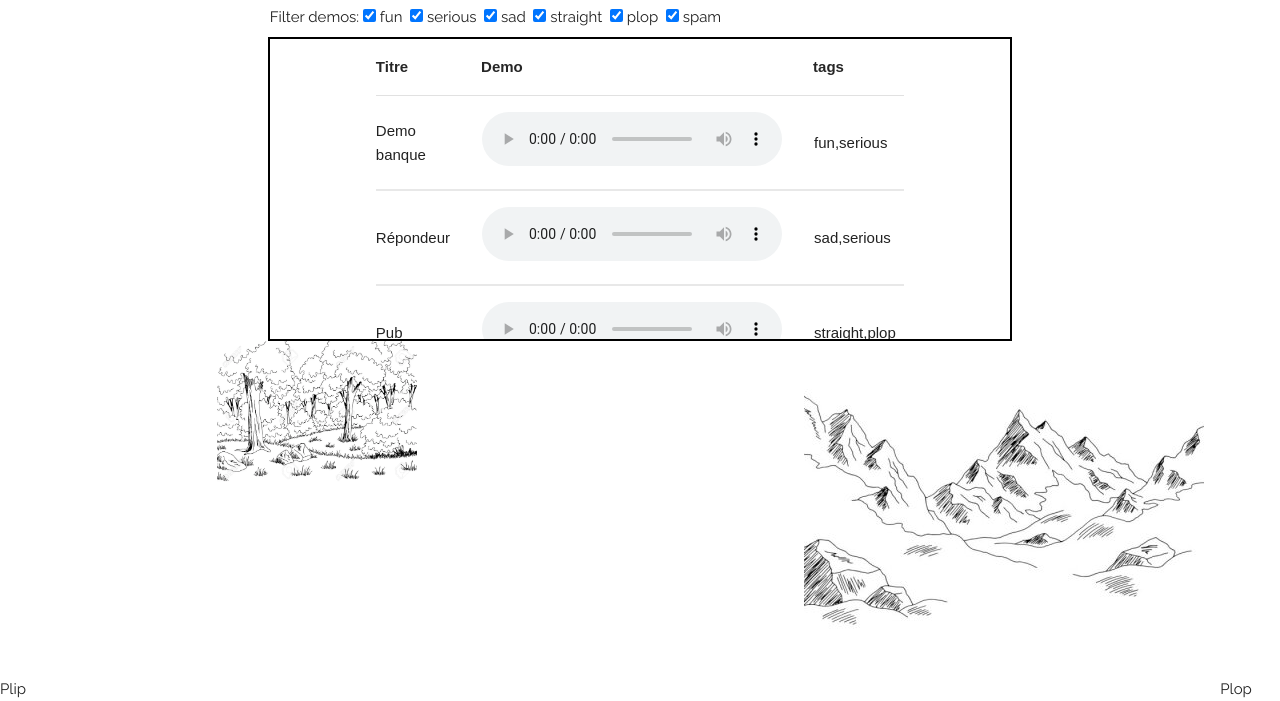
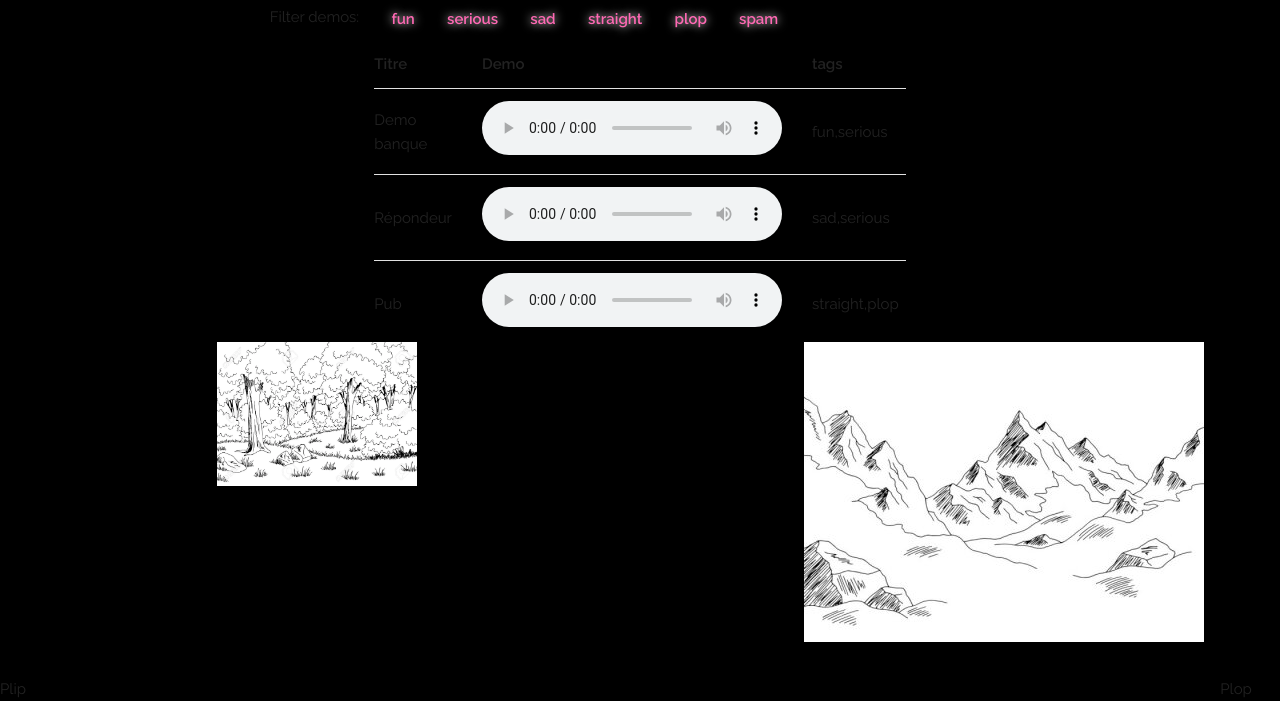
Before and after one commit to ElPhasme/mapesche11, an Eleventy site: page index.md in a window 1280 px wide. Shown: the part 99-800 px from the top of the page. Built offline with nearby package versions, Linux system fonts and the light colour scheme; Eleventy itself is replaced by a stand-in of ours; files that its build step writes are made by us from their sources.

Commit message:
updated filters

```diff
--- a/css/custom.css
+++ b/css/custom.css
@@ -1,3 +1,7 @@
+body {
+  background-color: black;
+}
+
 .container {
   max-width: initial;
 }
@@ -11,6 +15,26 @@
 .tagFilters {
   width: 70%;
   margin:auto;
+  display:flex;
+}
+
+.tagFilters > input {
+  appearance: none;
+  margin: 10px;
+}
+
+input[type="checkbox"] + label {
+  color:lightgrey;
+}
+input[type="checkbox"]:checked + label {
+  color:hotpink;
+  text-shadow: 0 0 10px white;
+}
+
+label::before {
+display: inline-block;
+    padding: 2px 6px 2px 2px;
+    content: "\f063";
 }
 
 .tableWrap {
@@ -20,43 +44,3 @@
   width: 70%;
   margin:auto;
 }
-/* Set header to stick to the top of the container. */
-thead tr th {
-  position: sticky;
-  top: 0;
-}
-
-/* If we use border,
-we must use table-collapse to avoid
-a slight movement of the header row */
-table {
- border-collapse: collapse;
-}
-
-/* Because we must set sticky on th,
- we have to apply background styles here
- rather than on thead */
-th {
-  padding: 16px;
-  padding-left: 15px;
-  background-color: white;
-}
-
-/* Basic Demo styling */
-table {
-  width: 100%;
-  font-family: sans-serif;
-}
-table td {
-  padding: 16px;
-}
-tbody tr {
-  border-bottom: 2px solid #e8e8e8;
-}
-thead {
-  font-weight: 500;
-  color: rgba(0, 0, 0, 0.85);
-}
-tbody tr:hover {
-  background: #e6f7ff;
-}
--- a/scripts/scripts.js
+++ b/scripts/scripts.js
@@ -1,18 +1,40 @@
+tagFilters = document.getElementsByClassName('tagFilter');
+for (let i=0; i < tagFilters.length; i++)
+{
+  tagFilters[i].addEventListener('change', () => { toggleRowVisibility(tagFilters[i]) });
+  tagFilters[i].checked = "checked";
+}
+
+
 function toggleRowVisibility(e)
 {
-  const elements = document.querySelectorAll(`[data-tags*="${e.id}"]`);
+  let elements = document.querySelectorAll(`[data-tags*="${e.id}"]`);
+
+  let el = elements[0];
   for (let i = 0; i < elements.length; i++) {
+    el = elements[i];
     if (e.checked) {
       elements[i].style.removeProperty('display');
     }
     else {
-      elements[i].style.display = "none";
+      let notFound = 1;
+
+      for (let i=0; i < tagFilters.length; i++)
+      {
+        let tt = el.dataset.tags;
+        if (tt.includes(tagFilters[i].includes))
+        {
+          notFound = 0;
+        }
+      }
+
+      if (notFound == 1)
+      {
+        elements[i].style.display = "none";
+      }
     }
   }
+
+
+
 }
-
-tagFilters = document.getElementsByClassName('tagFilter');
-for (let i=0; i < tagFilters.length; i++)
-{
-  tagFilters[i].addEventListener('change', () => { toggleRowVisibility(tagFilters[i]) });
-}
```
Also changed, not shown: .eleventy.js.
